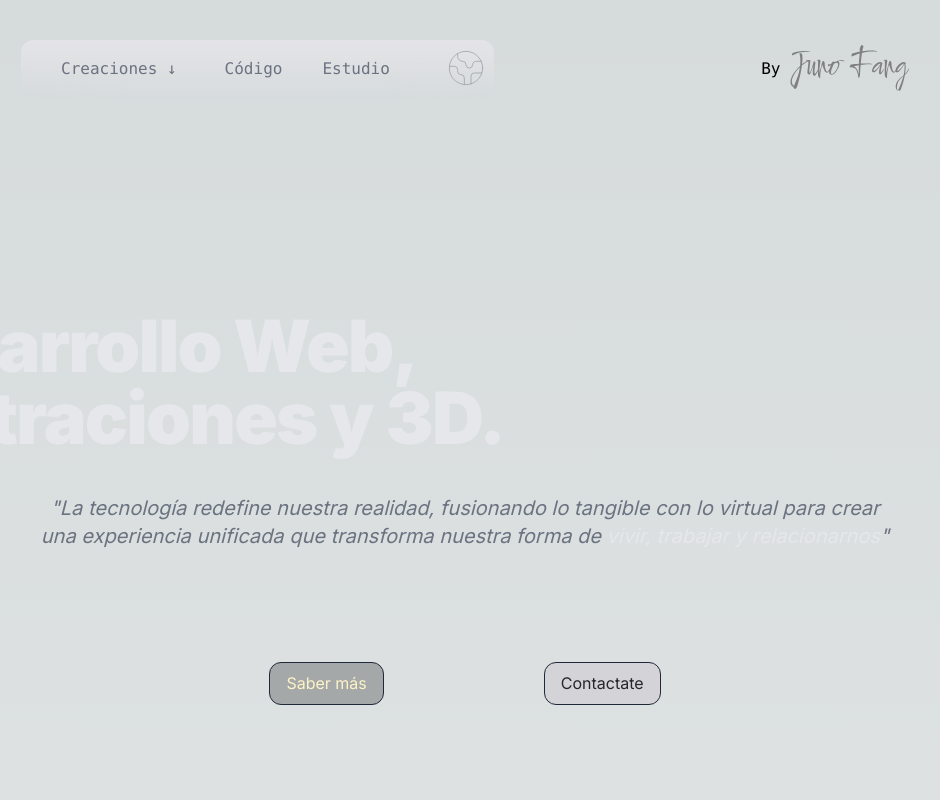
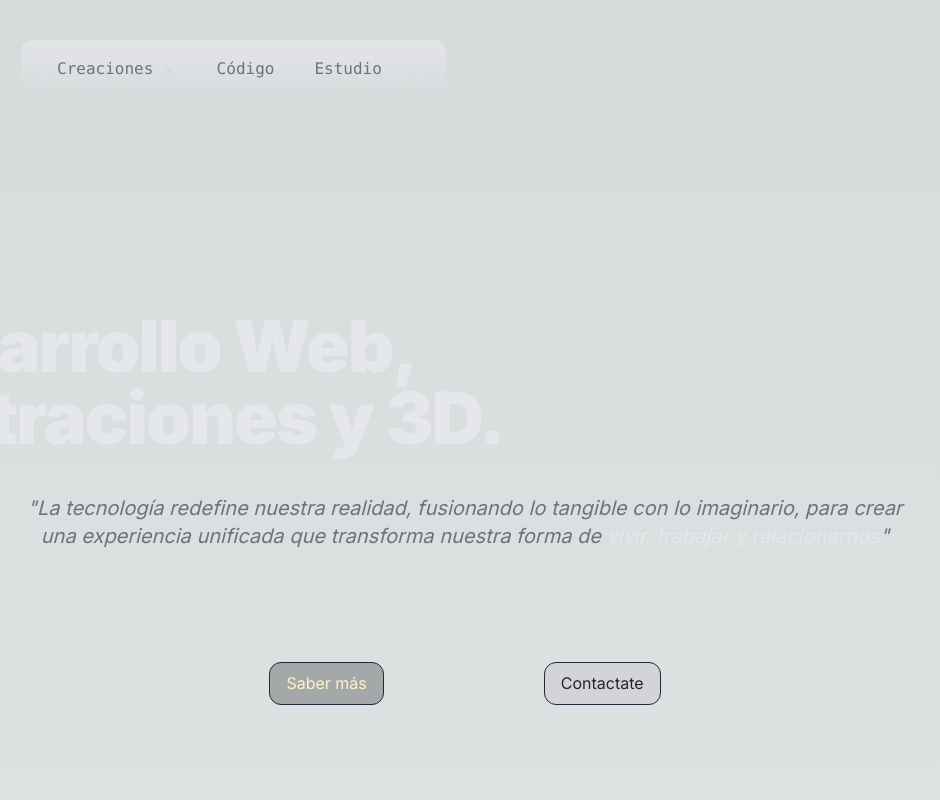
Before and after one commit to GRAMAPHENIA/EXPONENTE, a Next.js app: page / in a window 1280 px wide. Shown: the top 800 px of the page, without its empty margins (175-1115 px from the left). Built offline with nearby package versions, Linux system fonts and the light colour scheme.

Commit message:
navegacion

```diff
--- a/src/app/globals.css
+++ b/src/app/globals.css
@@ -77,7 +77,7 @@ body {
   padding: 3.5rem;
   width: 90%;
   height: 90%;
-  background-color: rgba(0, 0, 0, 0.1);
+  background-color: #0000001a;
   backdrop-filter: blur(20px);
   border: 1px solid #1e2021;
   border-radius: 6px;
--- a/src/app/page.jsx
+++ b/src/app/page.jsx
@@ -14,7 +14,7 @@ const Home = () => {
     <main className="flex flex-col items-center justify-center lg:justify-start pt-10 px-2 lg:px-24">
       <div className="z-10 max-w-5xl w-full items-center justify-between font-mono text-md lg:flex">
         <NavegacionMenu />
-        <Brand />
+        {/* <Brand /> */}
       </div>
       <div className="mb-28 lg:mb-5">
         <Header />
--- a/src/components/Header.jsx
+++ b/src/components/Header.jsx
@@ -13,7 +13,7 @@ const Header = () => {
         <section className="">
           <p className="pt-10 mb-10 lg:mb-28 text-xl text-center text-balance text-gray-500 antialiased md:subpixel-antialiased w-[300px] lg:w-[1200px] italic">
             &quot;La tecnología redefine nuestra realidad, fusionando lo
-            tangible con lo virtual para crear una experiencia unificada que
+            tangible con lo imaginario, para crear una experiencia unificada que
             transforma nuestra forma de{" "}
             <span className="text-gray-200">
               vivir, trabajar y relacionarnos
--- a/src/components/Modal.jsx
+++ b/src/components/Modal.jsx
@@ -4,29 +4,29 @@ import Link from "next/link";
 const Modal = () => {
   return (
     <>
-      <div className="fixed antialiased md:subpixel-antialiased left-0 top-0 flex w-full pb-6  mt-[198px] bg-zinc-950/90 dark:from-inherit lg:static lg:w-auto lg:rounded-xl lg:p-2 backdrop-blur-lg border border-zinc-800">
-        <ul className="relative flex flex-col justify-center align-middle ">
+      <div className="fixed antialiased md:subpixel-antialiased left-0 -top-0 flex w-full pb-6  mt-[174px] bg-zinc-950/90 dark:from-inherit lg:static lg:w-auto lg:rounded-xl lg:p-2 backdrop-blur-lg border border-zinc-800">
+        <ul className="relative flex flex-col justify-center align-middle">
           <Link
             href="#desarrolloweb"
-            className="m-2 bg-gray-600/15 hover:bg-gray-600/30 rounded-lg px-4 py-2 text-gray-500 hover:text-white"
+            className="m-2  hover:bg-gray-600/30 rounded-lg px-4 py-2 text-gray-500 hover:text-gray-200"
           >
             Desarrolo web
           </Link>
           <Link
             href="#grafico"
-            className="m-2 bg-gray-600/15 hover:bg-gray-600/30 rounded-lg px-4 py-2 text-gray-500 hover:text-white"
+            className="m-2  hover:bg-gray-600/30 rounded-lg px-4 py-2 text-gray-500 hover:text-gray-200"
           >
             Ilustraciones
           </Link>
           <Link
             href="#modelado3d"
-            className="m-2 bg-gray-600/15 hover:bg-gray-600/30 rounded-lg px-4 py-2 text-gray-500 hover:text-white"
+            className="m-2  hover:bg-gray-600/30 rounded-lg px-4 py-2 text-gray-500 hover:text-gray-200"
           >
             Modelado 3D
           </Link>
         </ul>
       </div>
-      <div className="absolute z-50 h-4 w-4 left-[30%] bottom-[47%] bg-zinc-950/90 rotate-45 border-t border-l border-zinc-800"></div>
+      <div className="absolute z-50 h-4 w-4 left-[64%] rounded-tl-[3px] bottom-[50%] bg-zinc-950/90 rotate-45 border-t border-l border-zinc-800"></div>
     </>
   );
 };
--- a/src/components/NavegacionMenu.jsx
+++ b/src/components/NavegacionMenu.jsx
@@ -65,7 +65,7 @@ export default function NavegacionMenu() {
 
   return (
     <nav className="z-10 max-w-5xl w-full items-center justify-between font-mono text-md lg:flex">
-      <ul className="fixed antialiased md:subpixel-antialiased left-0 top-0 flex w-full justify-between border-b lg:border-b-0 border-gray-300 bg-gradient-to-b from-zinc-200 py-4 backdrop-blur-2xl dark:border-neutral-800  dark:from-inherit lg:static lg:w-auto lg:rounded-xl   lg:p-2 ">
+      <ul className="fixed antialiased md:subpixel-antialiased left-0 top-0 flex w-full justify-between border-b lg:border-b-0 border-gray-300 bg-gradient-to-b from-zinc-200 py-4 backdrop-blur-2xl dark:border-neutral-800  dark:from-inherit lg:static lg:w-auto lg:rounded-xl lg:p-2 ">
         <li className="cursor-pointer">
           <button
             onClick={modalOpen}
@@ -84,12 +84,12 @@ export default function NavegacionMenu() {
           onMouseEnter={handleMouseEnter}
           onMouseLeave={handleMouseLeave}
           onClick={handleModalOpen}
-          className={`hidden lg:block px-4 py-2 rounded-lg cursor-pointer  ${
-            isModalOpen ? "text-white" : "text-gray-500 hover:text-white"
+          className={`hidden lg:block px-3 py-2 rounded-lg cursor-pointer  ${
+            isModalOpen ? "text-amber-100" : "text-gray-500 p-4 hover:text-gray-200"
           }`}
         >
-          <span className="hover:bg-gray-600/30 px-4 py-3 rounded-lg cursor-pointer">
-            Creaciones ↓
+          <span className="relative hover:bg-gray-600/30 px-4 py-3 rounded-lg cursor-pointer">
+             Creaciones <span className="text-slate-300/90 text-base">⇲</span>
           </span>
         </li>
 
@@ -99,7 +99,7 @@ export default function NavegacionMenu() {
         <li className="hidden lg:block text-gray-500 hover:text-white hover:bg-gray-600/30 px-4 py-2 rounded-lg cursor-pointer mr-10">
           Estudio
         </li>
-        <li className="cursor-pointer">
+        {/* <li className="cursor-pointer">
           <div className="image-container mr-10 lg:mr-0 animate-pulse ">
             <Image
               src="/contact.svg"
@@ -109,7 +109,7 @@ export default function NavegacionMenu() {
               priority
             />
           </div>
-        </li>
+        </li> */}
       </ul>
       {openModal && (
         <div className="modal m-auto col-span-2 fixed inset-0 flex items-center justify-center z-[999] overflow-auto bg-black bg-opacity-50 backdrop-blur-lg">
@@ -126,7 +126,7 @@ export default function NavegacionMenu() {
         </div>
       )}
       {isModalOpen && (
-        <div className="absolute p-4 mt-20" ref={modalRef}>
+        <div className="absolute p-4 mt-14 " ref={modalRef}>
           <Modal onClose={handleModalClose} />
         </div>
       )}
--- a/src/components/NavegacionMobile.jsx
+++ b/src/components/NavegacionMobile.jsx
@@ -11,14 +11,14 @@ const NavegacionMobile = ({ onCloseModal }) => {
     <>
       <section className="w-full flex justify-center text-center">
         <nav>
-          <Image
+          {/* <Image
             className="mb-2"
             src="/svgs/juno-fang.svg"
             alt="imagen del logo de firma juno fang"
             width="200"
             height="200"
             priority={true}
-          />
+          /> */}
           <span className="text-white">. Menů .</span>
           <ul className="mt-10 space-y-10">
             <li>
--- a/src/components/decoradores/DecoradorEstudios.jsx
+++ b/src/components/decoradores/DecoradorEstudios.jsx
@@ -12,7 +12,7 @@ const DecoradorEstudios = () => {
             Estudios
           </p>
           <p className="text-balance text-center lg:text-right font-normal text-gray-500 w-auto ">
-            Tomar esta ruta para descubrir los detalles del{" "}
+            Tomar esta ruta para descubrir los detalles de los{" "}
             <span className="text-amber-100 font-light">Estudios</span>.
           </p>
         </figure>
```
